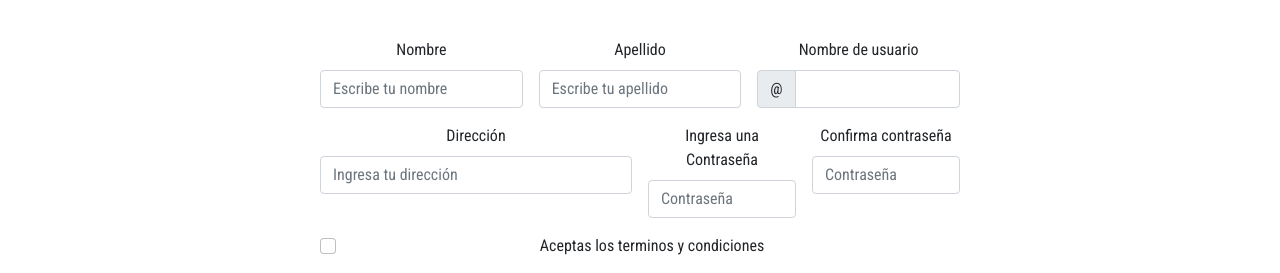
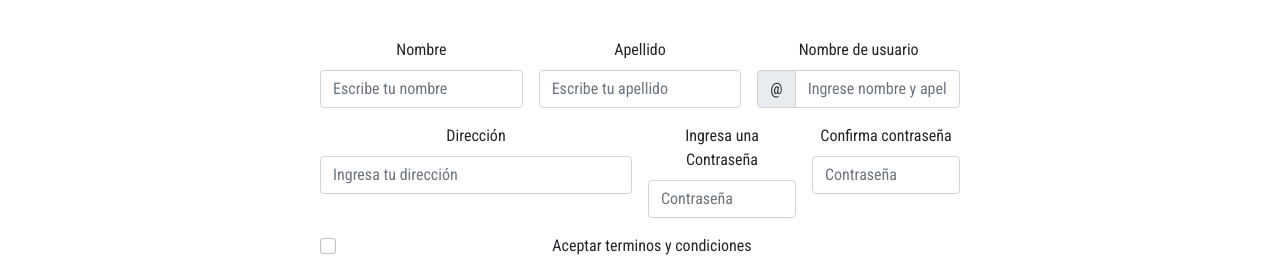
Before and after one commit to YonathanMaldonado/CaosNew, a plain HTML site: page registrate.html in a window 1280 px wide. Shown: the part 711-984 px from the top of the page. Drawn offline with nearby package versions, Linux system fonts and the light colour scheme.

Commit message:
confirmar

```diff
--- a/registrate.html
+++ b/registrate.html
@@ -81,14 +81,14 @@
       <form class="row g-3 needs-validation" novalidate>
         <div class="col-md-4">
           <label for="validationCustom01" class="form-label">Nombre</label>
-          <input type="text" class="form-control" id="validationCustom01" value="" placeholder="Escribe tu nombre"  required>
+          <input type="text" class="form-control" id="validationCustom01" value="" placeholder="Escribe tu nombre" placeholder="Ingrese nombre y apellido" minlength="3" maxlength="45" required pattern="[A-Za-z ]{3,45}" title="Solo caracteres 3 y 45 letras.">
           <div class="valid-feedback">
           </div>
 
         </div>
         <div class="col-md-4">
           <label for="validationCustom02" class="form-label">Apellido</label>
-          <input type="text" class="form-control" id="validationCustom02" value="" placeholder="Escribe tu apellido" required>
+          <input type="text" class="form-control" id="validationCustom02" value="" placeholder="Escribe tu apellido" placeholder="Ingrese nombre y apellido" minlength="3" maxlength="45" required pattern="[A-Za-z ]{3,45}" title="Solo caracteres 3 y 45 letras.">
           <div class="valid-feedback">
           </div>
         </div>
@@ -97,7 +97,7 @@
           <label for="validationCustomUsername" class="form-label">Nombre de usuario</label>
           <div class="input-group has-validation">
             <span class="input-group-text" id="inputGroupPrepend">@</span>
-            <input type="text" class="form-control" id="validationCustomUsername" aria-describedby="inputGroupPrepend" required>
+            <input type="text" class="form-control" id="validationCustomUsername" aria-describedby="inputGroupPrepend" placeholder="Ingrese nombre y apellido" minlength="3" maxlength="45" required pattern="[A-Za-z ]{3,45}" title="Solo caracteres 3 y 45 letras.">
             <div class="invalid-feedback">
             </div>
           </div>
@@ -129,7 +129,7 @@
           <div class="form-check">
             <input class="form-check-input" type="checkbox" value="" id="invalidCheck" required>
             <label class="form-check-label" for="invalidCheck">
-              Aceptas los terminos y condiciones
+              Aceptar terminos y condiciones
             </label>
             <div class="invalid-feedback">
             </div>
```
Also changed, not shown: index.html (+1 -1 lines), ingresar.html (+1 -1 lines).
